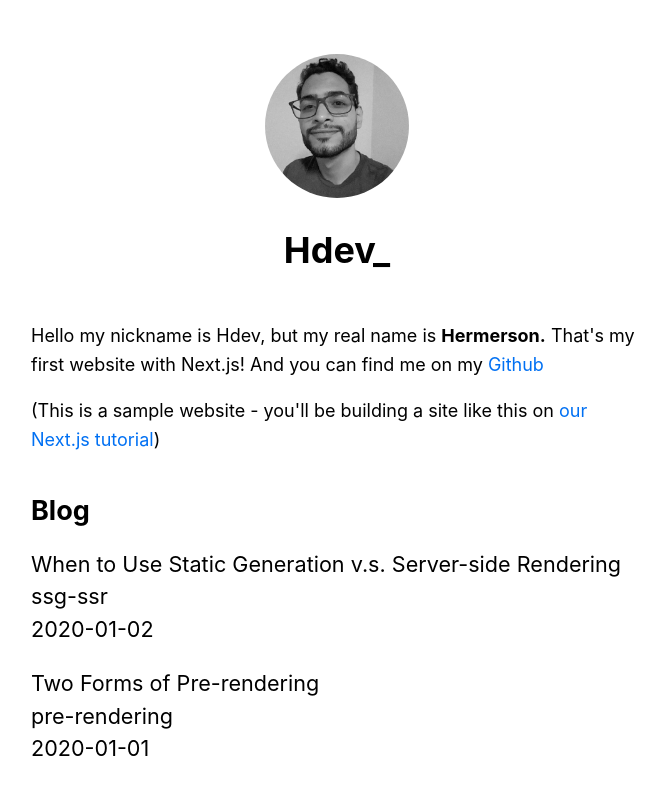
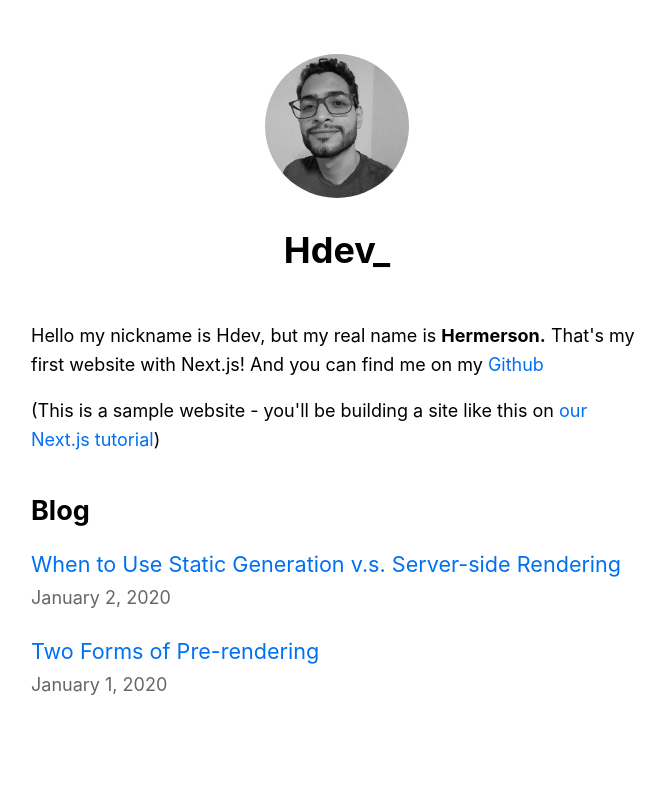
Before and after one commit to hdev14/intro-nextjs, a Next.js app: page / in a window 1280 px wide. Shown: the top 794 px of the page, without its empty margins (303-968 px from the left). Built offline with nearby package versions, Linux system fonts and the light colour scheme.

Commit message:
improve home styles

```diff
--- a/pages/index.js
+++ b/pages/index.js
@@ -1,8 +1,10 @@
-import Head from 'next/head'
+import Head from 'next/head';
+import Link from 'next/link';
 
 import Layout, { siteTitle } from '../components/layout';
 import { getSortedPostsData } from '../lib/posts';
 import utilsStyles from '../styles/utils.module.css';
+import Date from '../components/date';
 
 export default function Home({ allPostsData }) {
   return (
@@ -27,11 +29,13 @@
         <ul className={utilsStyles.list}>
           {allPostsData.map(({ id, date, title }) => (
             <li className={utilsStyles.listItem} key={id}>
-              {title}
+              <Link href={`/posts/${id}`}>
+                <a>{title}</a>
+              </Link>
               <br />
-              {id}
-              <br />
-              {date}
+              <small className={utilsStyles.lightText}>
+                <Date dateString={date} />
+              </small>
             </li>
           ))}
         </ul>
```
